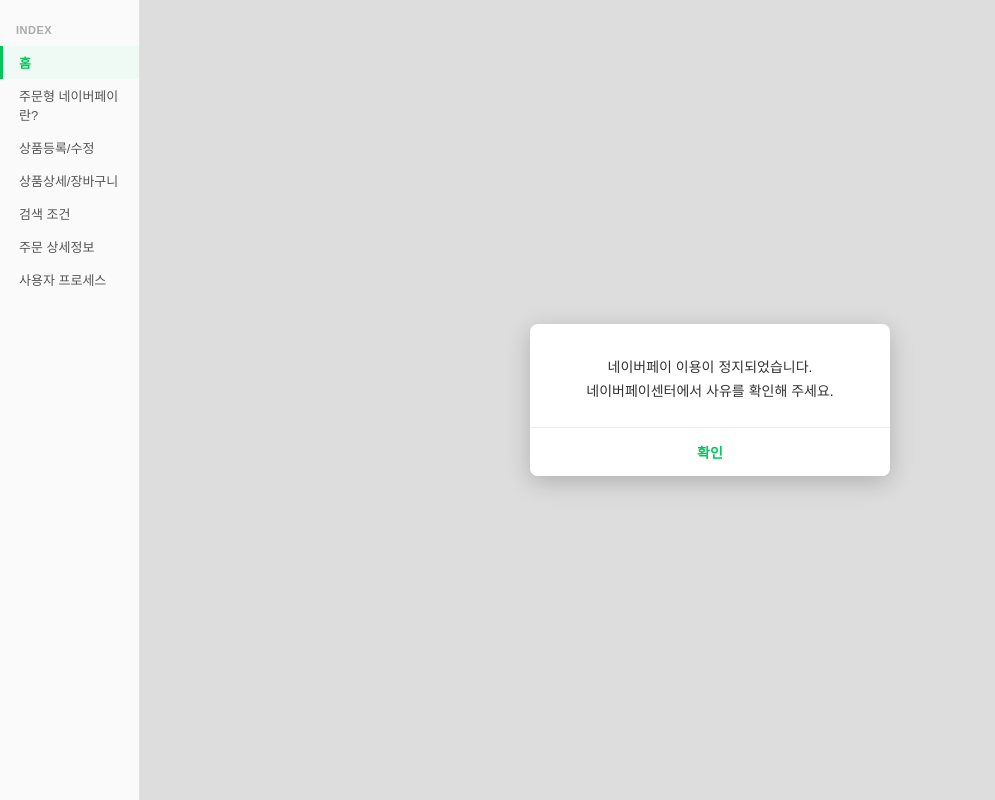
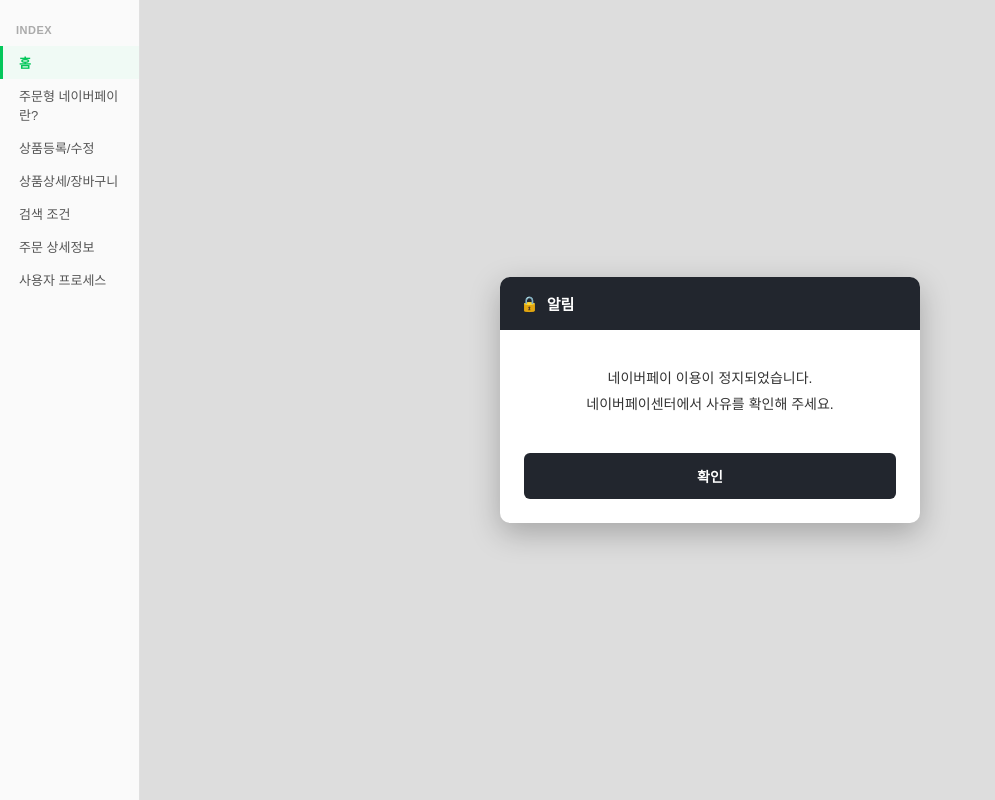
Before and after one commit to vldlzm/flexg_naverpay, a website: page home.html in a window 1280 px wide. Shown: the whole page, without its empty margins (0-995 px from the left). Drawn offline with Linux system fonts and the light colour scheme.

Commit message:
수정: 홈 화면 알럿 스타일을 비밀번호 재인증 알림 디자인으로 변경

```diff
--- a/home.html
+++ b/home.html
@@ -33,11 +33,14 @@
   .home-stage { position: relative; min-height: 100vh; background: #ddd; display: flex; align-items: center; justify-content: center; }
 
   /* 알럿 */
-  .alert-box { width: 360px; background: #fff; border-radius: 8px; box-shadow: 0 6px 24px rgba(0,0,0,0.2); overflow: hidden; text-align: center; }
-  .alert-body { padding: 32px 28px 24px; }
-  .alert-message { font-size: 14px; color: #333; line-height: 1.7; }
-  .alert-actions { border-top: 1px solid #eee; }
-  .alert-btn { display: block; width: 100%; padding: 14px; background: #fff; border: none; font-family: inherit; font-size: 14px; font-weight: bold; color: #03c75a; cursor: pointer; }
+  .alert-box { width: 420px; background: #fff; border-radius: 10px; box-shadow: 0 10px 30px rgba(0,0,0,0.25); overflow: hidden; }
+  .alert-title { display: flex; align-items: center; gap: 8px; background: #22262e; color: #fff; padding: 16px 20px; font-size: 15px; font-weight: bold; }
+  .alert-title .alert-icon { font-size: 15px; }
+  .alert-body { padding: 36px 28px; text-align: center; }
+  .alert-message { font-size: 14px; color: #333; line-height: 1.8; }
+  .alert-actions { display: flex; gap: 10px; padding: 0 24px 24px; }
+  .alert-btn { flex: 1; padding: 13px; border-radius: 6px; border: none; font-family: inherit; font-size: 14px; font-weight: bold; cursor: pointer; }
+  .alert-btn.confirm { background: #22262e; color: #fff; }
 </style>
 </head>
 <body>
@@ -62,11 +65,12 @@
 
     <div class="home-stage">
       <div class="alert-box">
+        <div class="alert-title"><span class="alert-icon">🔒</span><span>알림</span></div>
         <div class="alert-body">
           <p class="alert-message">네이버페이 이용이 정지되었습니다.<br>네이버페이센터에서 사유를 확인해 주세요.</p>
         </div>
         <div class="alert-actions">
-          <button type="button" class="alert-btn">확인</button>
+          <button type="button" class="alert-btn confirm">확인</button>
         </div>
       </div>
     </div>
```
